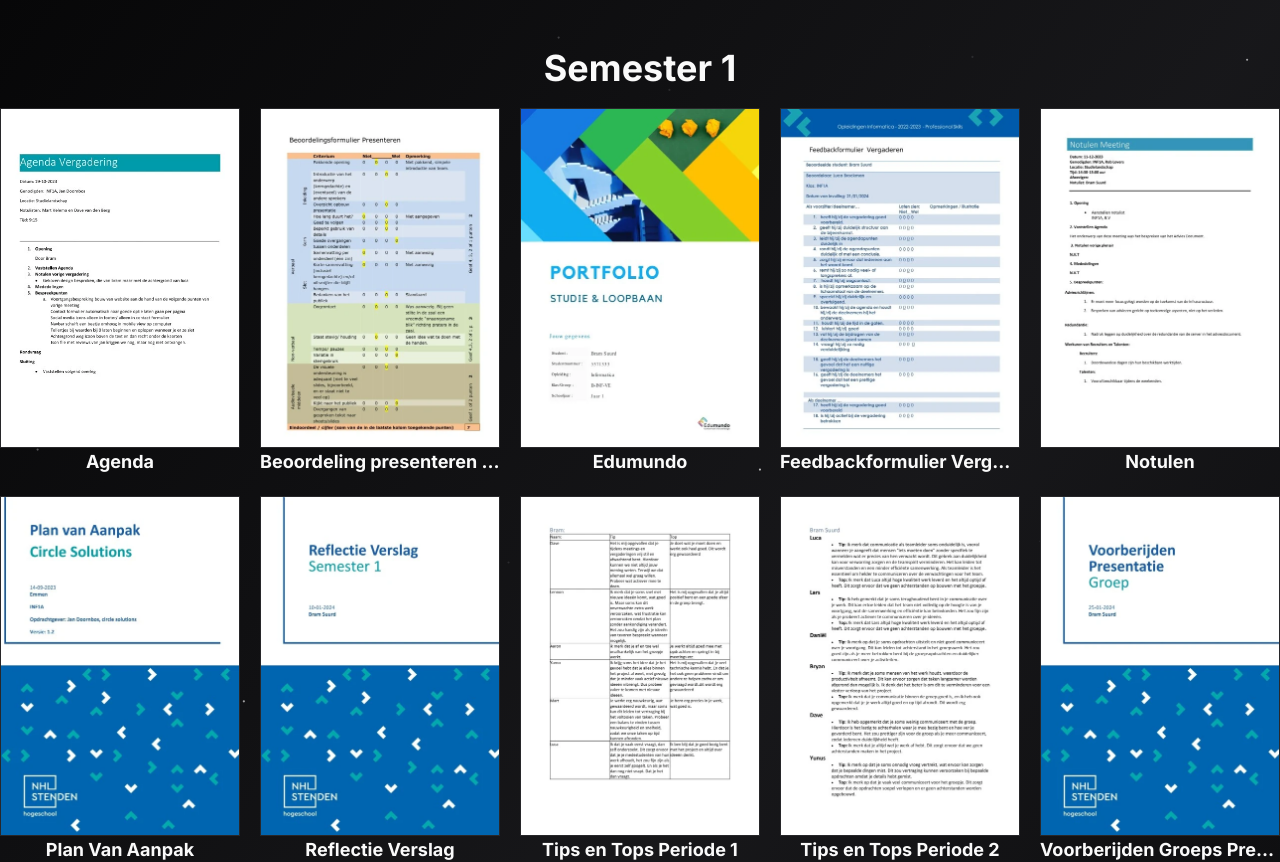
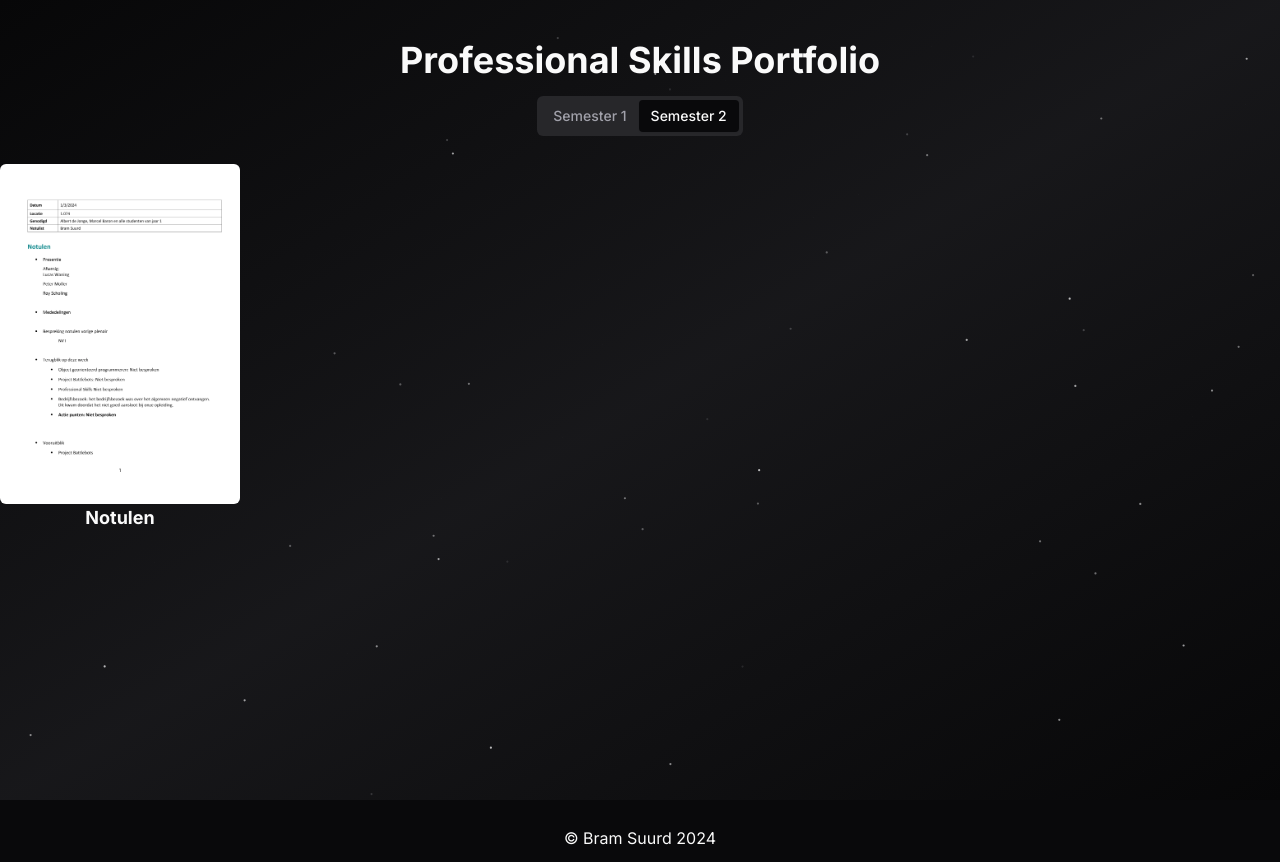
Before and after one commit to JesseNHLStenden/ps-portfolio-website, a Next.js app: page /docs in a window 1280 px wide. Shown: the top 862 px of the page. Built offline with nearby package versions, Linux system fonts and the light colour scheme.

Commit message:
Add bun.lockb, .prettierrc, Footer.jsx, and tabs.jsx files

```diff
--- a/app/docs/page.jsx
+++ b/app/docs/page.jsx
@@ -2,6 +2,8 @@
 import React, { useState, useEffect } from "react";
 import Image from "next/image";
 import Particles from "@/components/particles";
+import { Tabs, TabsContent, TabsList, TabsTrigger } from "@/components/ui/tabs";
+import Footer from "@/components/Footer";
 
 export default function Page() {
   const [semester1Documents, setSemester1Documents] = useState([]);
@@ -20,10 +22,10 @@ export default function Page() {
         const data = await res.json();
 
         const semester1 = data.filter(
-          (doc) => doc.year === 1 && doc.semester === 1
+          (doc) => doc.year === 1 && doc.semester === 1,
         );
         const semester2 = data.filter(
-          (doc) => doc.year === 1 && doc.semester === 2
+          (doc) => doc.year === 1 && doc.semester === 2,
         );
 
         setSemester1Documents(semester1);
@@ -52,7 +54,7 @@ export default function Page() {
 
   return (
     <main>
-      {loading ? ( // Loading screen condition
+      {loading ? (
         <div
           style={{
             width: "100vw",
@@ -75,15 +77,28 @@ export default function Page() {
           </div>
         </div>
       ) : (
-        <div className="bg-gradient-to-tl from-black/20 via-zinc-600/20 to-black/20 antialiased animate-fade-in">
-          <Particles className="absolute inset-0 -z-10" quantity={100} />
-          <div className="flex flex-col justify-center items-center pt-12">
-            <h1 className="text-4xl font-bold">Semester 1</h1>
-            <div className="grid grid-cols-1 sm:grid-cols-2 md:grid-cols-3 lg:grid-cols-4 xl:grid-cols-5 gap-5 max-w-7xl mt-5">
+        <div className="max-w-screen flex min-h-screen animate-fade-in flex-col items-center overflow-x-hidden overscroll-none bg-gradient-to-tl from-black/20 via-zinc-600/20 to-black/20 antialiased">
+          <Particles
+            className="absolute inset-0 -z-10 animate-fade-in"
+            quantity={100}
+          />
+          <h1 className="mb-4 pt-10 text-center text-4xl font-bold">
+            Professional Skills Portfolio
+          </h1>
+          <Tabs
+            defaultValue="sem2"
+            className="flex flex-col items-center justify-center"
+          >
+            <TabsList>
+              <TabsTrigger value="sem1">Semester 1</TabsTrigger>
+              <TabsTrigger value="sem2">Semester 2</TabsTrigger>
+            </TabsList>
+            <TabsContent value="sem1">
+              <div className="mt-5 grid max-w-7xl grid-cols-1 gap-5 sm:grid-cols-2 md:grid-cols-3 lg:grid-cols-4 xl:grid-cols-5">
                 {semester1Documents.map((document, index) => (
                   <div
                     key={index}
-                  className="flex flex-col justify-center hover:scale-105 duration-200 items-center"
+                    className="flex flex-col items-center justify-center duration-200 hover:scale-105"
                   >
                     <button onClick={() => openModal(document)}>
                       <Image
@@ -92,11 +107,11 @@ export default function Page() {
                         width={400}
                         height={500}
                         quality={100}
-                      className="border h-[340px] w-[240px] object-cover cursor-pointer"
+                        className="h-[340px] w-[240px] cursor-pointer rounded-md object-cover"
                       />
                     </button>
                     <a
-                    className="text-lg text-center font-bold truncate w-[240px]"
+                      className="w-[240px] truncate text-center text-lg font-bold"
                       href={document.pdfLink}
                     >
                       {document.documentName}
@@ -104,12 +119,13 @@ export default function Page() {
                   </div>
                 ))}
               </div>
-            <h1 className="text-4xl font-bold mt-10">Semester 2</h1>
-            <div className="grid grid-cols-1 sm:grid-cols-2 md:grid-cols-3 lg:grid-cols-4 xl:grid-cols-5 gap-5 max-w-7xl mt-5">
+            </TabsContent>
+            <TabsContent value="sem2">
+              <div className="mt-5 grid max-w-7xl grid-cols-1 gap-5 sm:grid-cols-2 md:grid-cols-3 lg:grid-cols-4 xl:grid-cols-5">
                 {semester2Documents.map((document, index) => (
                   <div
                     key={index}
-                  className="flex flex-col justify-center hover:scale-105 duration-200 items-center"
+                    className="flex flex-col items-center justify-center duration-200 hover:scale-105"
                   >
                     <button onClick={() => openModal(document)}>
                       <Image
@@ -118,11 +134,11 @@ export default function Page() {
                         width={400}
                         height={500}
                         quality={100}
-                      className="rounded-md h-[340px] w-[240px] object-cover cursor-pointer"
+                        className="h-[340px] w-[240px] cursor-pointer rounded-md object-cover"
                       />
                     </button>
                     <a
-                    className="text-lg text-center font-bold truncate w-[240px]"
+                      className="w-[240px] truncate text-center text-lg font-bold"
                       href={document.pdfLink}
                     >
                       {document.documentName}
@@ -130,20 +146,22 @@ export default function Page() {
                   </div>
                 ))}
               </div>
-          </div>
+            </TabsContent>
+          </Tabs>
+          <div className="flex flex-col items-center justify-center pt-12"></div>
           {selectedDocument && (
             <div
-              className="fixed top-0 left-0 w-full h-screen bg-black/50 flex justify-center items-center z-50"
+              className="fixed left-0 top-0 z-50 flex h-screen w-full items-center justify-center bg-black/50"
               onClick={closeModal}
             >
               <button
-                className="absolute top-2 right-2 text-lg font-bold text-white"
+                className="absolute right-2 top-2 text-lg font-bold text-white"
                 onClick={closeModal}
               >
                 &times;
               </button>
               <iframe
-                className="w-1/2 h-screen"
+                className="h-screen w-1/2"
                 src={selectedDocument.pdfLink}
                 title={selectedDocument.documentName}
               ></iframe>
@@ -151,6 +169,7 @@ export default function Page() {
           )}
         </div>
       )}
+      <Footer />
     </main>
   );
 }
--- a/app/globals.css
+++ b/app/globals.css
@@ -73,6 +73,14 @@
   body {
     @apply bg-background text-foreground;
   }
+}
+
+* {
+  -ms-overflow-style: none;
+}
+
+::-webkit-scrollbar {
+  display: none;
 }
 
 .banter-loader {
--- a/app/page.js
+++ b/app/page.js
@@ -5,13 +5,13 @@ import React from "react";
 
 function page() {
   return (
-    <div className="flex flex-col items-center justify-center w-screen h-screen overflow-hidden bg-gradient-to-tl from-black/20 via-zinc-600/20 to-black/20 antialiased animate-glow">
+    <div className="animate-glow flex h-screen w-screen flex-col items-center justify-center overflow-hidden bg-gradient-to-tl from-black/20 via-zinc-600/20 to-black/20 antialiased">
       <Particles
         className="absolute inset-0 -z-10 animate-fade-in"
         quantity={100}
       />
-      <h1 className="font-bold text-6xl mb-5 animate-fade-in">Bram Suurd</h1>
-      <p className="max-w-xl text-center animate-fade-in">
+      <h1 className="mb-5 animate-fade-in text-6xl font-bold">Bram Suurd</h1>
+      <p className="max-w-xl animate-fade-in text-center">
         Welkom bij mijn portfolio website voor Professional Skills. Hier zal ik
         al mijn documenten op plaatsen die ik in de loop van mijn studie heb
         gemaakt.
--- /dev/null
+++ b/components/Footer.jsx
@@ -0,0 +1,11 @@
+import React from "react";
+
+function Footer() {
+  return (
+    <div className="flex h-[75px] items-center justify-center">
+      <div>&copy; Bram Suurd {new Date().getFullYear()}</div>
+    </div>
+  );
+}
+
+export default Footer;
--- /dev/null
+++ b/components/ui/tabs.jsx
@@ -0,0 +1,43 @@
+"use client"
+
+import * as React from "react"
+import * as TabsPrimitive from "@radix-ui/react-tabs"
+
+import { cn } from "@/lib/utils"
+
+const Tabs = TabsPrimitive.Root
+
+const TabsList = React.forwardRef(({ className, ...props }, ref) => (
+  <TabsPrimitive.List
+    ref={ref}
+    className={cn(
+      "inline-flex h-10 items-center justify-center rounded-md bg-muted p-1 text-muted-foreground",
+      className
+    )}
+    {...props} />
+))
+TabsList.displayName = TabsPrimitive.List.displayName
+
+const TabsTrigger = React.forwardRef(({ className, ...props }, ref) => (
+  <TabsPrimitive.Trigger
+    ref={ref}
+    className={cn(
+      "inline-flex items-center justify-center whitespace-nowrap rounded-sm px-3 py-1.5 text-sm font-medium ring-offset-background transition-all focus-visible:outline-none focus-visible:ring-2 focus-visible:ring-ring focus-visible:ring-offset-2 disabled:pointer-events-none disabled:opacity-50 data-[state=active]:bg-background data-[state=active]:text-foreground data-[state=active]:shadow-sm",
+      className
+    )}
+    {...props} />
+))
+TabsTrigger.displayName = TabsPrimitive.Trigger.displayName
+
+const TabsContent = React.forwardRef(({ className, ...props }, ref) => (
+  <TabsPrimitive.Content
+    ref={ref}
+    className={cn(
+      "mt-2 ring-offset-background focus-visible:outline-none focus-visible:ring-2 focus-visible:ring-ring focus-visible:ring-offset-2",
+      className
+    )}
+    {...props} />
+))
+TabsContent.displayName = TabsPrimitive.Content.displayName
+
+export { Tabs, TabsList, TabsTrigger, TabsContent }
--- a/package.json
+++ b/package.json
@@ -13,6 +13,7 @@
     "@mdx-js/react": "^3.0.1",
     "@radix-ui/react-dropdown-menu": "^2.0.6",
     "@radix-ui/react-slot": "^1.0.2",
+    "@radix-ui/react-tabs": "^1.0.4",
     "@vercel/analytics": "^1.2.2",
     "@vercel/speed-insights": "^1.0.10",
     "class-variance-authority": "^0.7.0",
@@ -21,6 +22,7 @@
     "next": "14.1.3",
     "next-themes": "^0.3.0",
     "pdfjs": "^2.5.3",
+    "prettier-plugin-tailwindcss": "^0.5.13",
     "react": "^18",
     "react-dom": "^18",
     "react-pdf": "^7.7.1",
```
Also changed, not shown: 2 other files (tests, documents, lock files or other folders). Lines whose indentation alone changed are shown as unchanged.
